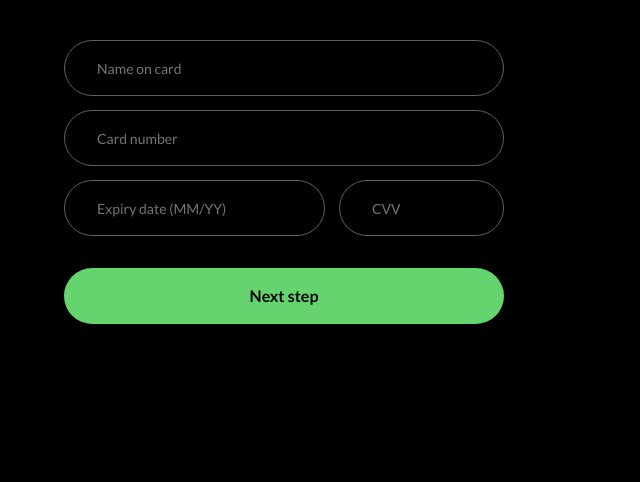
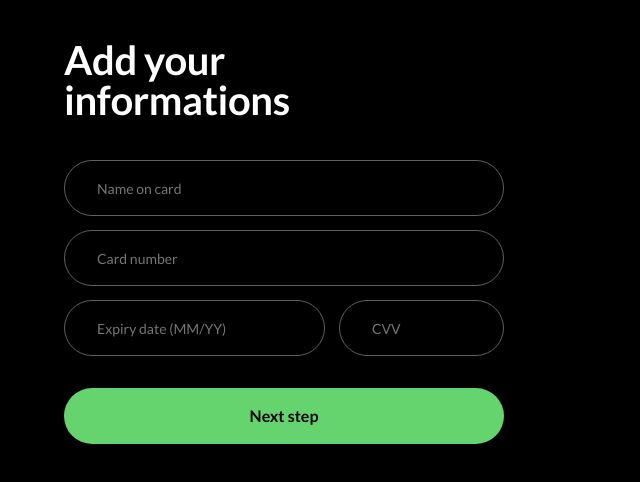
Before and after one commit to meczajkowski/Invo-Spotify-part-6, a React (Vite) app: page / in a window 1280 px wide. Shown: the top 482 px of the page, without its empty margins (0-640 px from the left). Built offline with nearby package versions, Linux system fonts and the light colour scheme.

Commit message:
add: title for form - markup and styles

```diff
--- a/src/modules/HomeModule/components/SimpleForm.scss
+++ b/src/modules/HomeModule/components/SimpleForm.scss
@@ -1,6 +1,18 @@
 .simple-form {
   max-width: 440px;
   margin: 40px 64px;
+
+  & &__title {
+    // Typography starts
+    font-size: var(--font-size-l);
+    font-weight: var(--font-weight-l);
+    line-height: 40px;
+    letter-spacing: -0.01em;
+    // Typography ends
+
+    max-width: 227px;
+    margin: 0 0 40px;
+  }
 
   & &__flex-container {
     display: flex;
--- a/src/modules/HomeModule/components/SimpleForm.tsx
+++ b/src/modules/HomeModule/components/SimpleForm.tsx
@@ -4,6 +4,7 @@ import './SimpleForm.scss';
 export const SimpleForm: React.FC = () => {
   return (
     <form className='simple-form'>
+      <h1 className='simple-form__title'>Add your informations</h1>
       <input
         className='simple-form__input'
         type='text'
```
